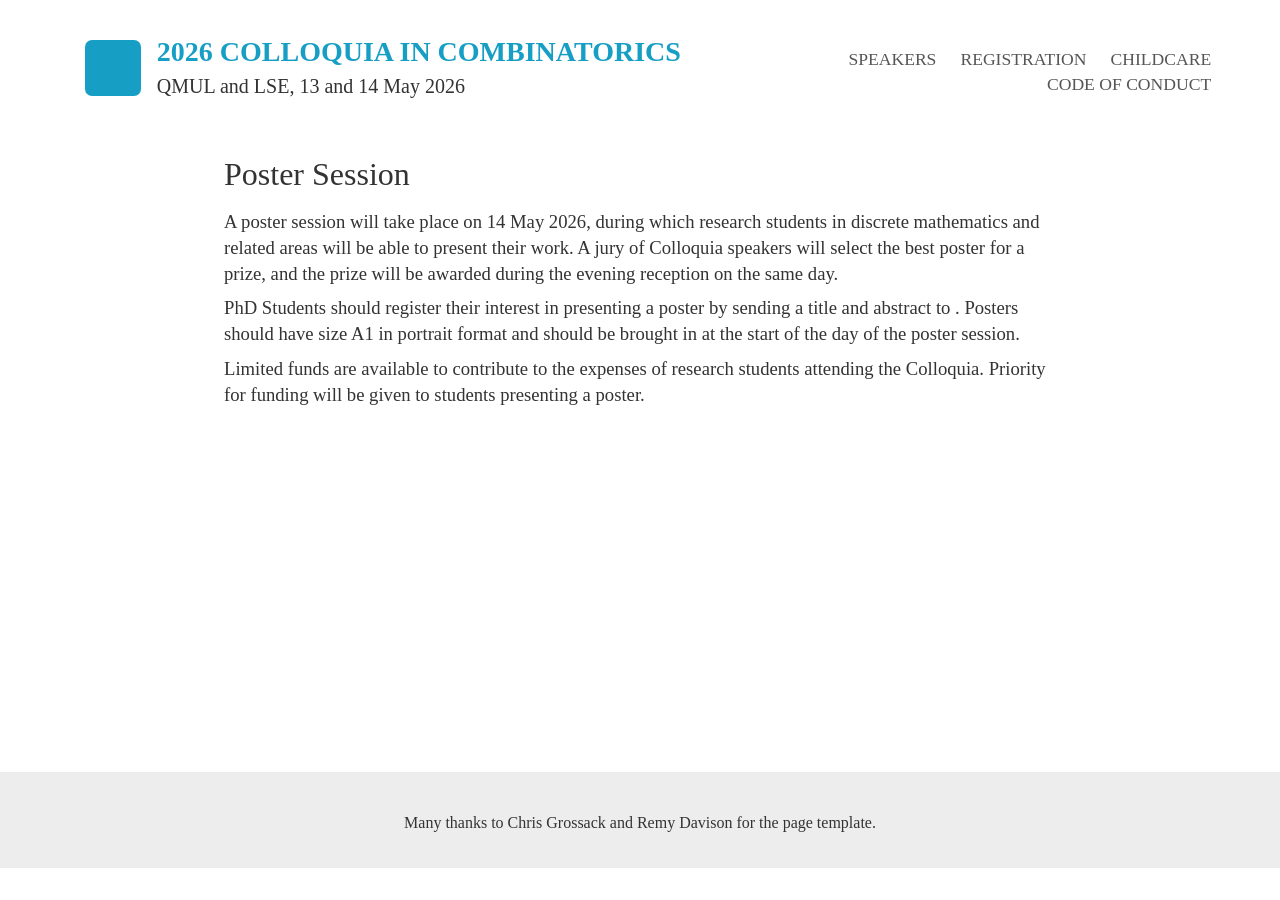
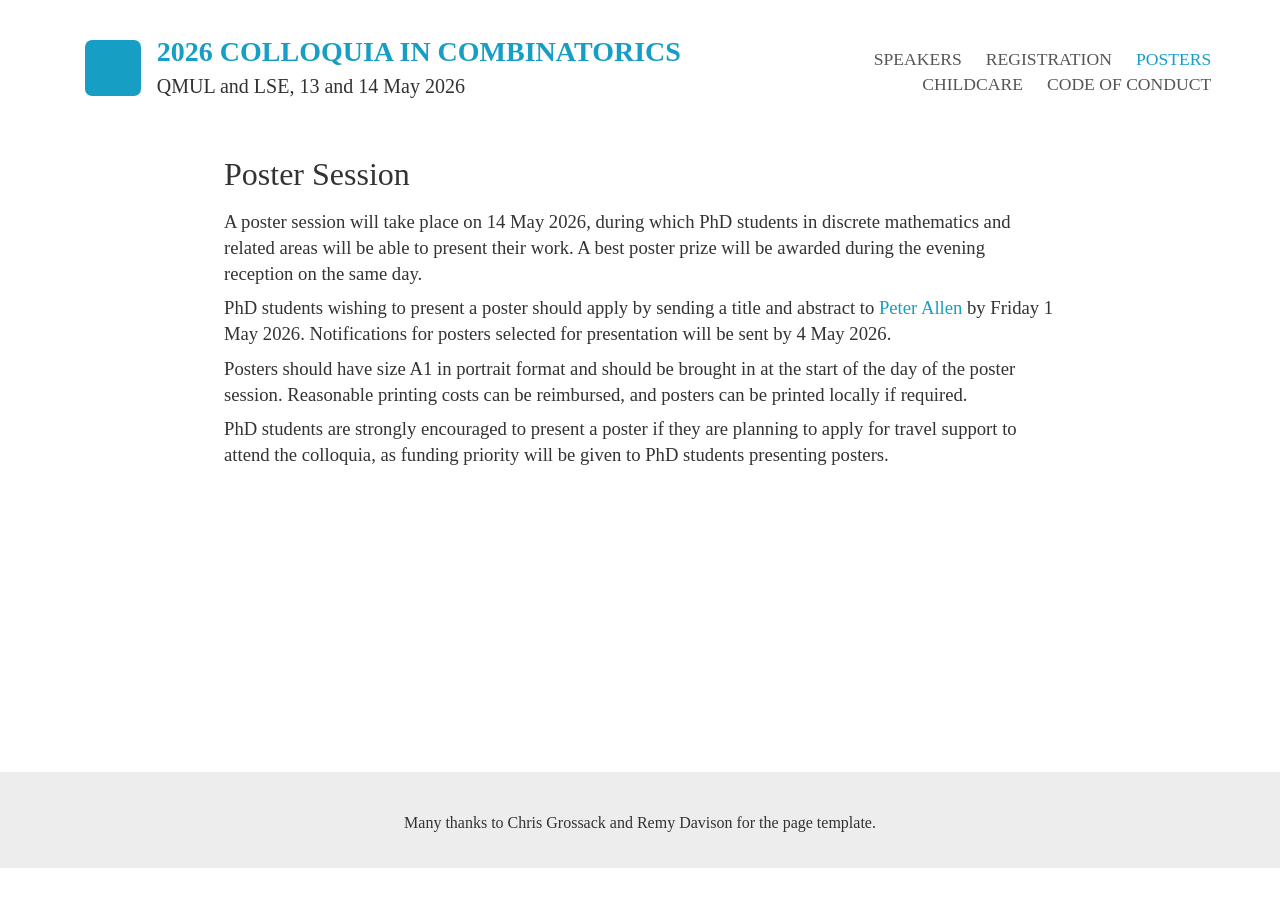
Before and after one commit to 2dcic/2dcic.github.io, a Jekyll site: the page built from posters.md, in a window 1280 px wide. Built offline with Jekyll 4.4.1, drawn with Linux system fonts in a browser that asks for light colours; nearby versions of some CDN libraries; some web fonts are replaced.

Commit message:
funding; posters

```diff
--- a/_config.yml
+++ b/_config.yml
@@ -44,8 +44,8 @@ navigation:
   #   link: /schedule.html
   - name: Registration
     link: https://eshop.lse.ac.uk/product-catalogue/mathematics/event/colloquia-in-combinatorics-2026-registration
-  # - name: Posters
-  #   link: /posters.html
+  - name: Posters
+    link: /posters.html
   # - name: Funding
   #   link: /funding.html
   - name: Childcare
@@ -87,22 +87,24 @@ contacts:
     email:
     subject: funding support
   posters:
-    name:
-    email:
+    name: Peter Allen
+    email: p.d.allen@lse.ac.uk
     subject: poster session
+    deadline: Friday 1 May 2026
+    notification: 4 May 2026
 
-# support:
-  # - name: British Combinatorial Committee
-  #   link: https://www.britishcombinatorics.org.uk/
-  #   logo: bcc.png
-  # - name: London Mathematical Society
-  #   link: https://www.lms.ac.uk/
-  #   logo: lms.png
-#   - name: Heilbronn Institute for Mathematical Research
-#     link: https://heilbronn.ac.uk/
-#     logo: himr.png
-#   - name: UKRI/EPSRC Additional Funding Programme for Mathematical Sciences
-#     logo: epsrc.png
+support:
+  - name: British Combinatorial Committee
+    link: https://www.britishcombinatorics.org.uk/
+    logo: bcc.png
+  - name: London Mathematical Society
+    link: https://www.lms.ac.uk/
+    logo: lms.png
+  - name: Heilbronn Institute for Mathematical Research
+    link: https://heilbronn.ac.uk/
+    logo: himr.png
+  - name: UKRI/EPSRC Additional Funding Programme for Mathematical Sciences
+    logo: epsrc.png
 
 ## original settings from here
 
--- a/posters.md
+++ b/posters.md
@@ -4,8 +4,10 @@ title: Poster Session
 
 ---
 
-A poster session will take place on {{ site.date | date: "%s" | plus: 86400 | date:"%-d %B %Y" }}, during which research students in discrete mathematics and related areas will be able to present their work. A jury of Colloquia speakers will select the best poster for a prize, and the prize will be awarded during the evening reception on the same day.
+A poster session will take place on {{ site.date | date: "%s" | plus: 86400 | date:"%-d %B %Y" }}, during which PhD students in discrete mathematics and related areas will be able to present their work. A best poster prize will be awarded during the evening reception on the same day.
 
-PhD Students should register their interest in presenting a poster by sending a title and abstract to <a href="mailto:{{ site.contacts.posters.email }}?subject={{ site.date | date: "%Y" }} Colloquia: {{ site.contacts.posters.subject }}">{{ site.contacts.posters.name }}</a>. Posters should have size A1 in portrait format and should be brought in at the start of the day of the poster session.
+PhD students wishing to present a poster should apply by sending a title and abstract to <a href="mailto:{{ site.contacts.posters.email }}?subject={{ site.date | date: "%Y" }} Colloquia: {{ site.contacts.posters.subject }}">{{ site.contacts.posters.name }}</a> by {{ site.contacts.posters.deadline }}. Notifications for posters selected for presentation will be sent by {{ site.contacts.posters.notification }}.
 
-Limited funds are available to contribute to the expenses of research students attending the Colloquia. Priority for funding will be given to students presenting a poster.
+Posters should have size A1 in portrait format and should be brought in at the start of the day of the poster session. Reasonable printing costs can be reimbursed, and posters can be printed locally if required.
+
+PhD students are strongly encouraged to present a poster if they are planning to apply for travel support to attend the colloquia, as funding priority will be given to PhD students presenting posters.
```
